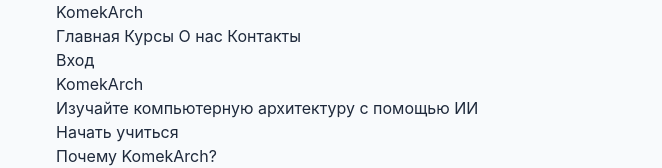
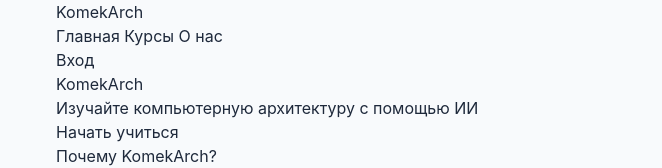
Before and after one commit to Abdulla4149/-, a Next.js app: page / in a window 1280 px wide. Shown: the top 168 px of the page, without its empty margins (0-662 px from the left). Built offline with nearby package versions, Linux system fonts and the light colour scheme.

Commit message:
Update Header.tsx

```diff
--- a/components/Header.tsx
+++ b/components/Header.tsx
@@ -18,7 +18,6 @@
                         <Link href="/" className={`font-semibold transition ${router.pathname === '/' ? 'text-blue-600' : 'hover:text-blue-600'}`}> Главная </Link>
                         <Link href="/courses" className={`font-semibold transition ${router.pathname === '/courses' ? 'text-blue-600' : 'hover:text-blue-600'}`}> Курсы </Link>
                         <Link href="/about" className={`font-semibold transition ${router.pathname === '/about' ? 'text-blue-600' : 'hover:text-blue-600'}`}> О нас </Link>
-                        <Link href="/contact" className={`font-semibold transition ${router.pathname === '/contact' ? 'text-blue-600' : 'hover:text-blue-600'}`}> Контакты </Link>
                     </nav>
                     <button onClick={() => router.push('/login')} className="hidden md:block bg-blue-600 text-white px-6 py-2 rounded-lg font-semibold hover:bg-blue-700 transition"> Вход </button>
                 </div>
```
